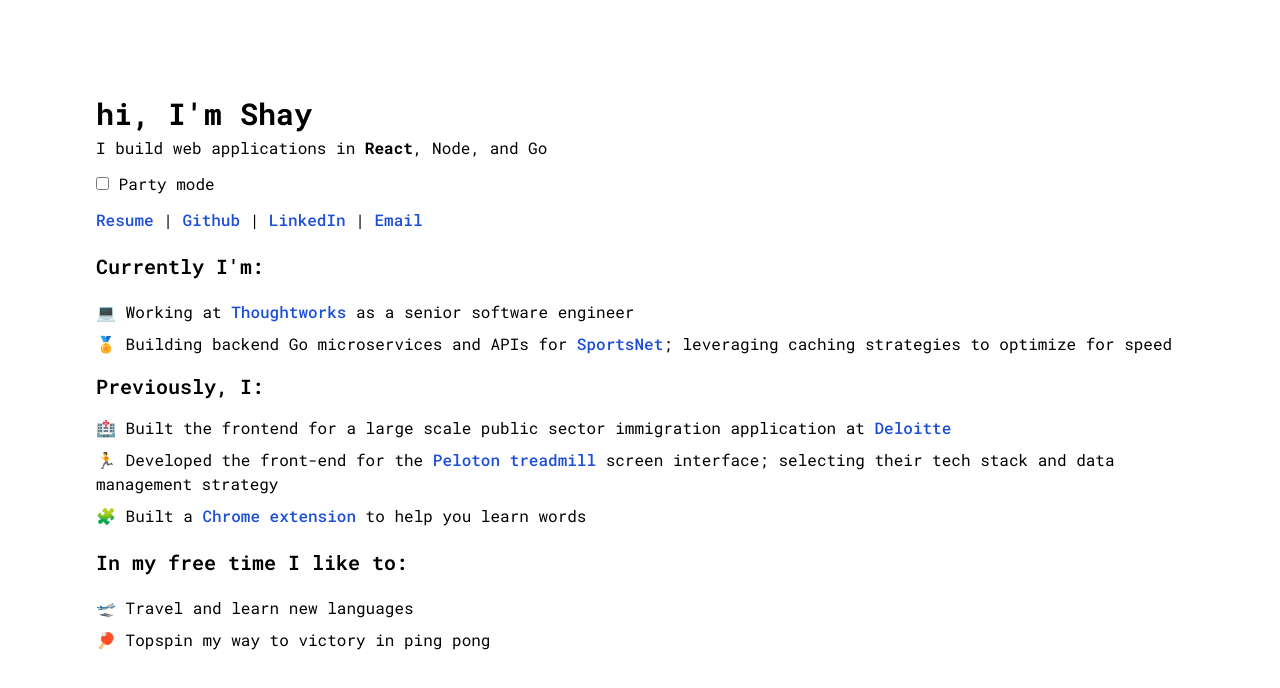
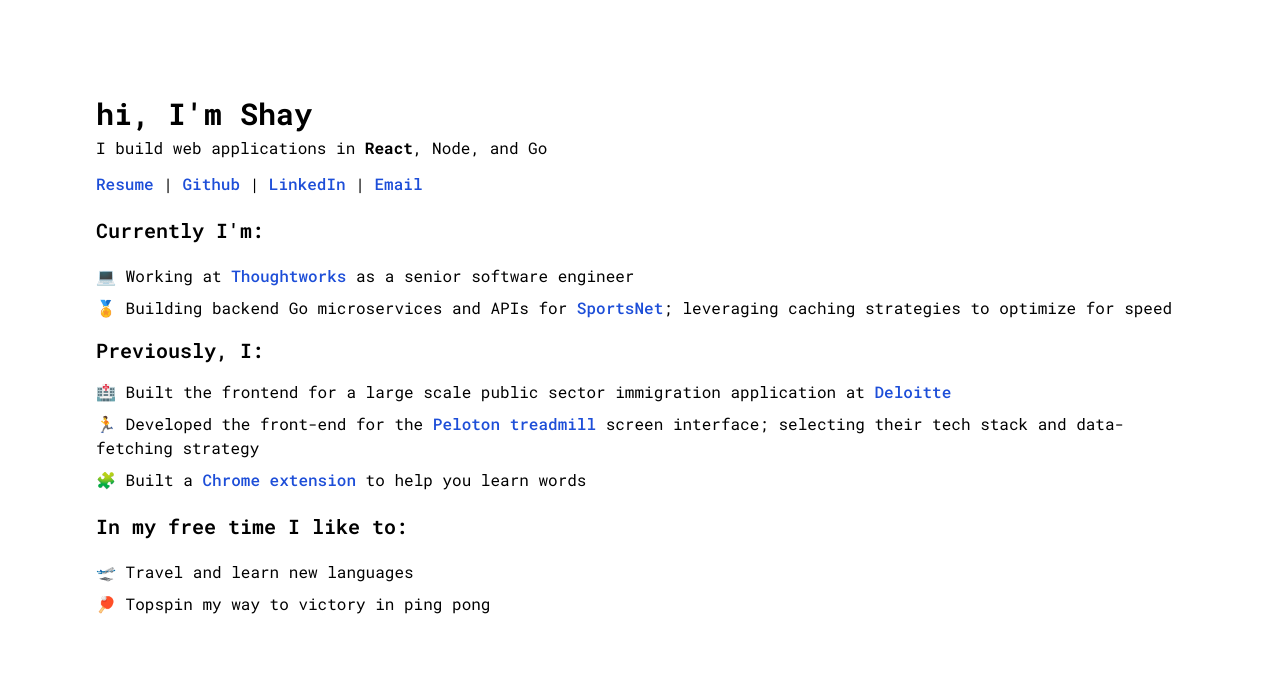
Before and after one commit to yalikebaz/website-2, a Next.js app: page / in a window 1280 px wide. Shown: the top 688 px of the page. Built offline with nearby package versions, Linux system fonts and the light colour scheme.

Commit message:
Revert "party mode POC"
This reverts commit a01ff756f538e134cf6a9ea9c78d516658d6969e.

```diff
--- a/app/page.js
+++ b/app/page.js
@@ -1,37 +1,9 @@
-"use client";
-import Image from 'next/image'
-import { useState } from 'react'
-
 export default function Home() {
-  const [party, setParty] = useState(false)
-
-  const toggleParty = () => {
-    setParty(!party)
-  }
-
   return (
     <main className="min-h-screen p-24">
       <h1 className="text-3xl font-bold">hi, I'm Shay</h1>
       <p className="text-base mt-1 mb-3">I build web applications in <span className="font-bold">React</span>, Node, and Go</p>
-      <Toggle toggleParty={toggleParty} />
-      {party && (
-        <>
-          <Image
-            src="/Banana.gif"
-            alt="Picture of the author"
-            width={100}
-            height={100}
-            quality={100}
-          />
-          <Image
-            src="/party-parrot.gif"
-            alt="Picture of the author"
-            width={100}
-            height={100}
-            quality={100}
-          />
-        </>
-      )}
+
       <section>
         <div className="text-base my-3">
           <a href='Siddiqui_Resume.pdf' target='_blank'>Resume</a> <span> | </span>
@@ -45,7 +17,7 @@ export default function Home() {
         <h1 className="text-xl my-5 font-semibold">Currently I'm:</h1>
         <ul>
           <li>💻 Working at <a href="https://www.thoughtworks.com/en-ca" target="_blank">Thoughtworks</a> as a senior software engineer</li>
-          <li>🏅 Building backend Go microservices and APIs for <a href="https://www.sportsnet.ca/" target='_blank'>SportsNet</a>; leveraging caching strategies to optimize for speed</li>
+          <li>🏅 Building backend Go microservices and APIs for <a href="https://www.sportsnet.ca/">SportsNet</a>; leveraging caching strategies to optimize for speed</li>
         </ul>
       </section>
 
@@ -53,7 +25,7 @@ export default function Home() {
         <h1 className="text-xl my-4 font-semibold">Previously, I:</h1>
         <ul>
           <li>🏥 Built the frontend for a large scale public sector immigration application at <a href="https://www2.deloitte.com/ca/en/pages/about-deloitte/articles/home.html" target="_blank">Deloitte</a></li>
-          <li>🏃 Developed the front-end for the <a href="https://www.onepeloton.ca/tread/" target="_blank">Peloton treadmill</a> screen interface; selecting their tech stack and data management strategy</li>
+          <li>🏃 Developed the front-end for the <a href="https://www.onepeloton.ca/tread/" target="_blank">Peloton treadmill</a> screen interface; selecting their tech stack and data-fetching strategy</li>
           <li>🧩 Built a <a href="https://chrome.google.com/webstore/detail/tldr/ilngbocobgaemijmabhddjbeidhncaco" target="_blank">Chrome extension</a> to help you learn words</li>
         </ul>
       </section>
@@ -68,15 +40,3 @@ export default function Home() {
     </main >
   )
 }
-
-// This is not a component because I didn't want it to be one, but just know that I could have
-const Toggle = ({ toggleParty }) => {
-  return (
-    <>
-      <label className="switch">
-        <input type="checkbox" onClick={toggleParty} />
-        <span className="slider round"> Party mode</span>
-      </label>
-    </>
-  )
-}
--- a/package.json
+++ b/package.json
@@ -9,9 +9,9 @@
     "lint": "next lint"
   },
   "dependencies": {
-    "next": "14.0.4",
     "react": "^18",
-    "react-dom": "^18"
+    "react-dom": "^18",
+    "next": "14.0.4"
   },
   "devDependencies": {
     "autoprefixer": "^10.0.1",
```
Also changed, not shown: public/Banana.gif (deleted), public/party-parrot.gif (deleted).
